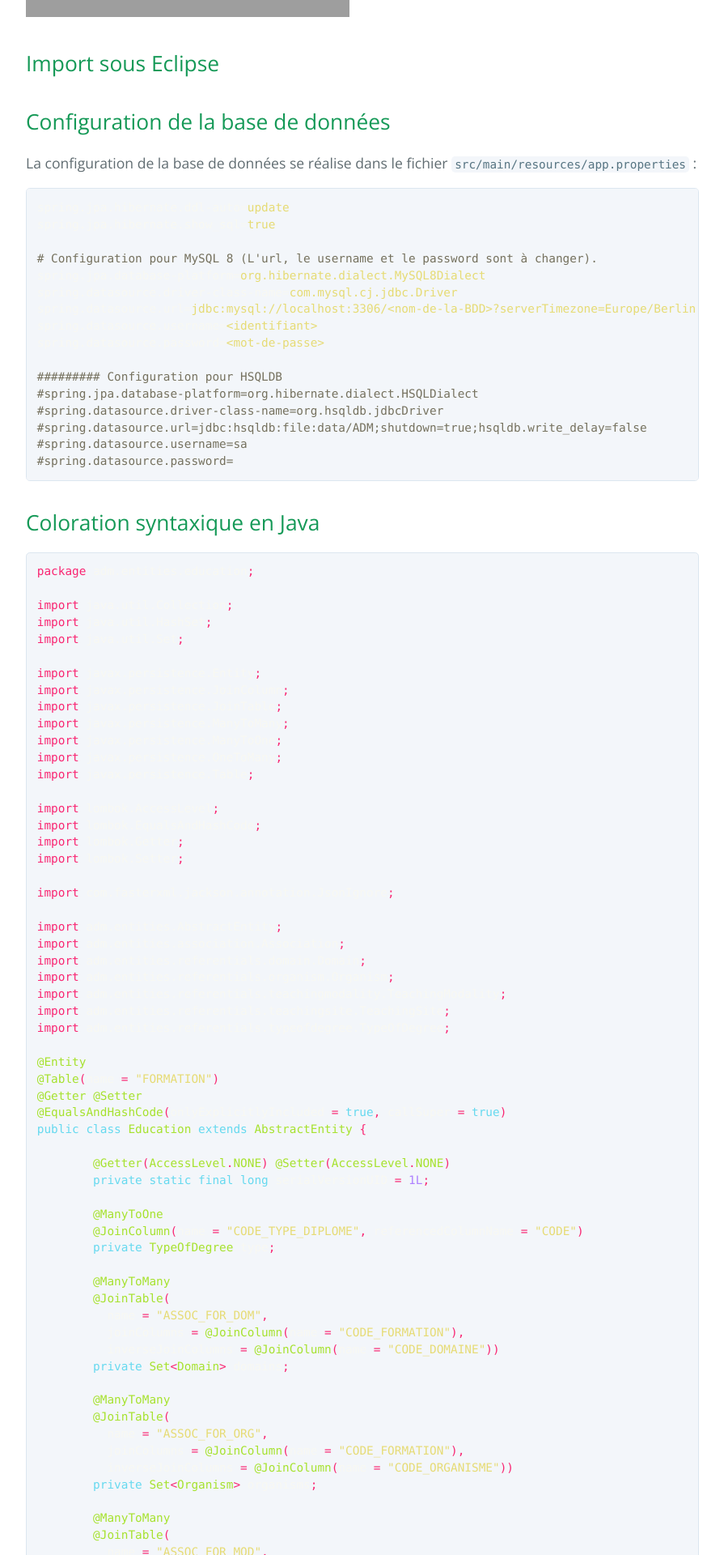
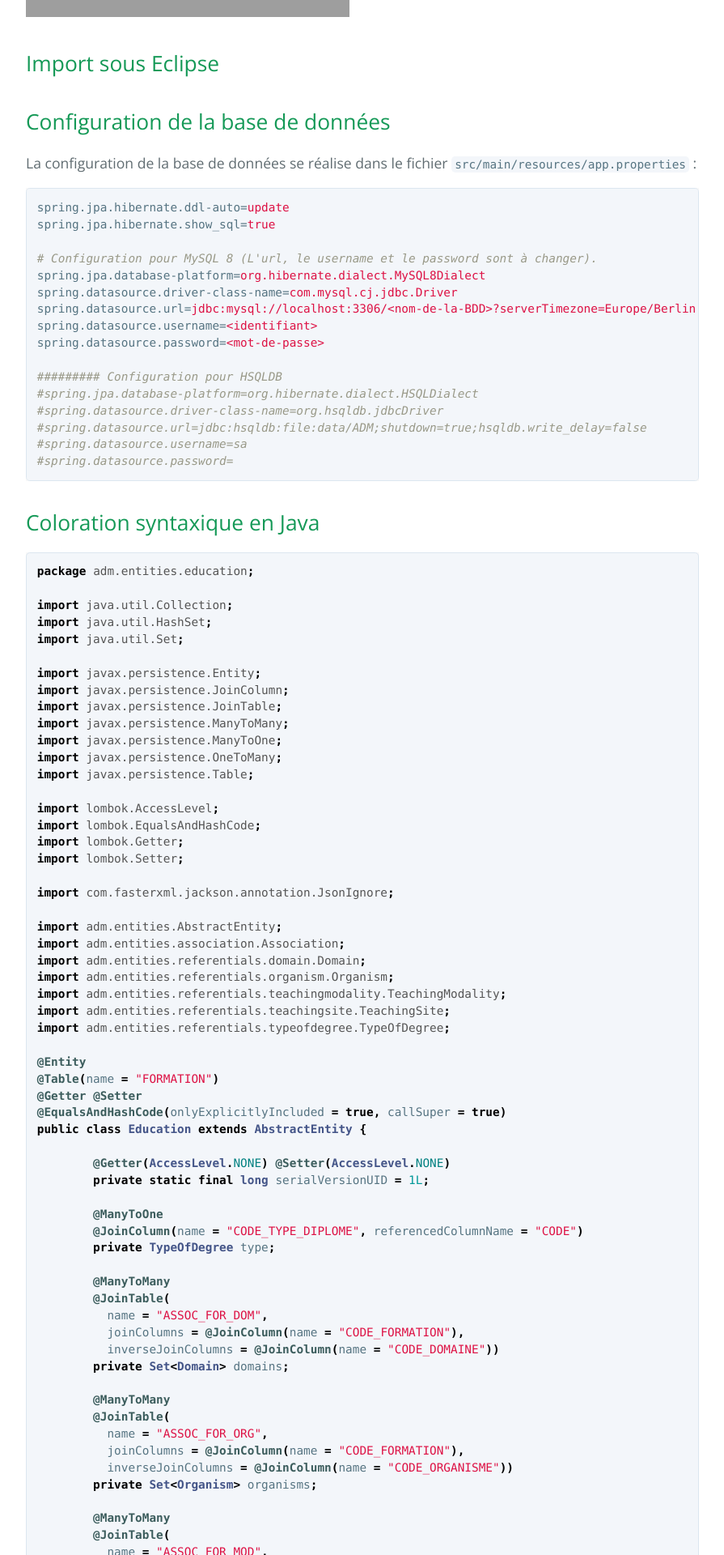
Before and after one commit to NicolasDesnoust/tutoriels-markdown, a Jekyll site: the page built from tutoriels/spring/dev-api-rest-avec-spring.md, in a window 1280 px wide. Shown: the part 1440-3360 px from the top of the page at 81% size, without its empty margins (192-1087 px from the left). Built offline with Jekyll 4.4.1, drawn with Linux system fonts in a browser that asks for light colours; our own code applies the rules of GitHub Pages for plain Markdown files; the repository's description, which GitHub fills in, is left out; grey boxes are pictures that could not be loaded.

Commit message:
Update jekyll-theme-cayman.scss

```diff
--- a/_sass/jekyll-theme-cayman.scss
+++ b/_sass/jekyll-theme-cayman.scss
@@ -1,5 +1,5 @@
 @import "normalize";
-@import "rouge-monokai";
+@import "rouge-github";
 @import "variables";
 @import url('https://fonts.googleapis.com/css?family=Open+Sans:400,700');
 
```
